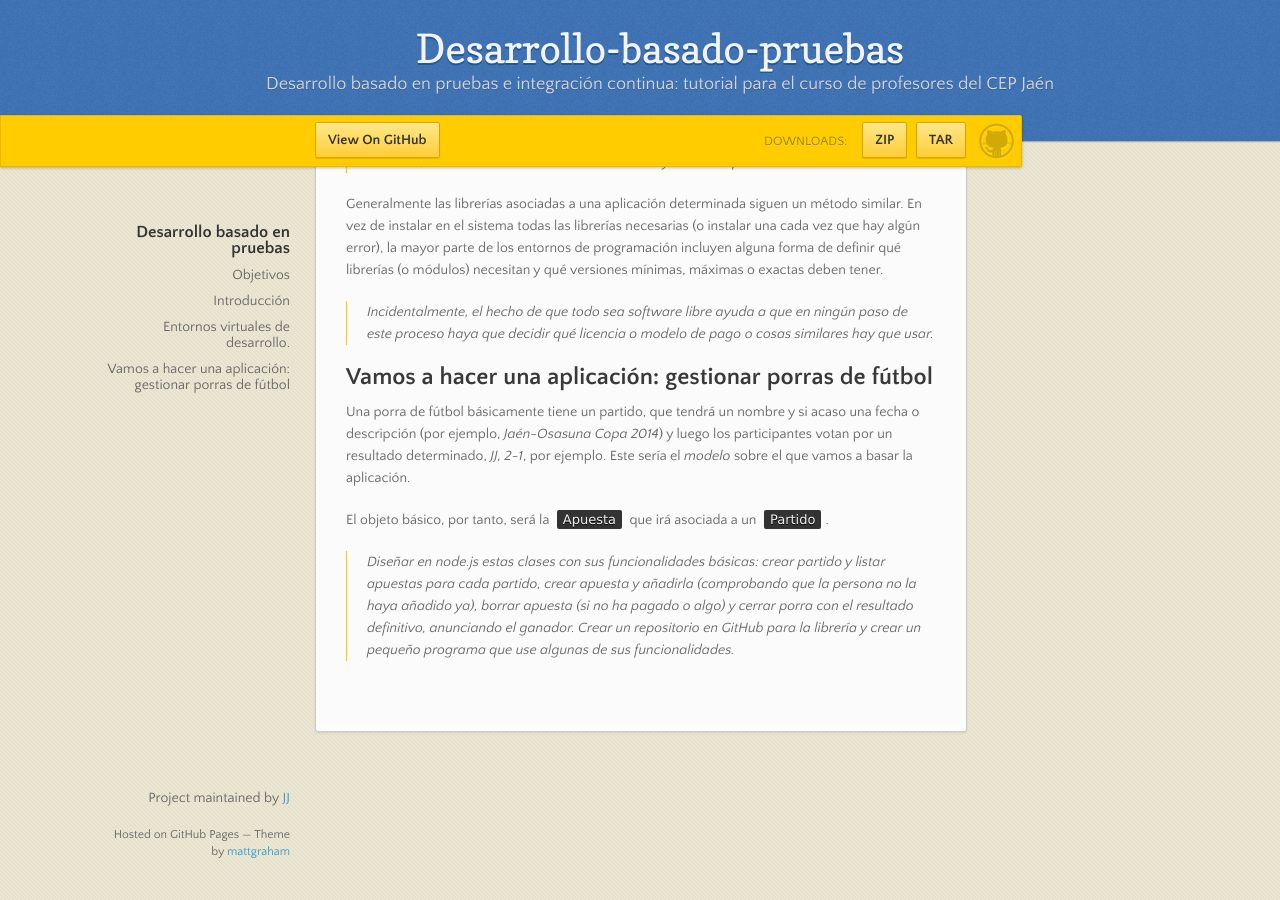
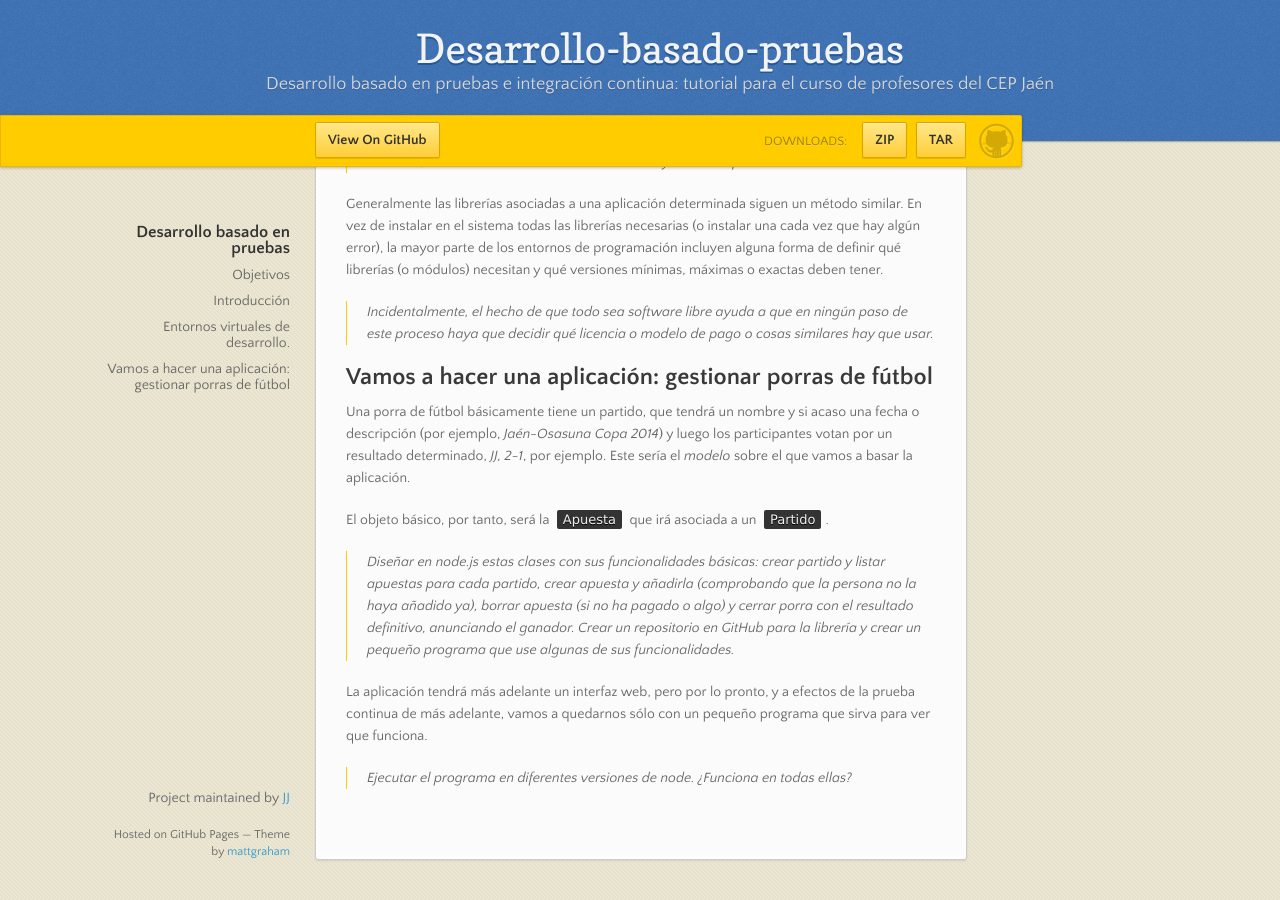
Before and after one commit to JJ/desarrollo-basado-pruebas, a Jekyll site: the page built from index.md, in a window 1280 px wide and 900 px high, scrolled down 2076 px. Built offline with Jekyll 4.4.1, drawn with Linux system fonts in a browser that asks for light colours; nearby versions of some CDN libraries.

Commit message:
Sync gh-pages with master

```diff
--- a/index.md
+++ b/index.md
@@ -146,3 +146,10 @@ El objeto básico, por tanto, será la `Apuesta` que irá asociada a un
 >anunciando el ganador. Crear un repositorio en GitHub para la
 >librería y crear un pequeño programa que use algunas de sus
 >funcionalidades.
+
+La aplicación tendrá más adelante un interfaz web, pero por lo pronto,
+y a efectos de la prueba continua de más adelante, vamos a quedarnos
+sólo con un pequeño programa que sirva para ver que funciona.
+
+>Ejecutar el programa en diferentes versiones de node. ¿Funciona en
+>todas ellas?
```
Also changed, not shown: README.md.
